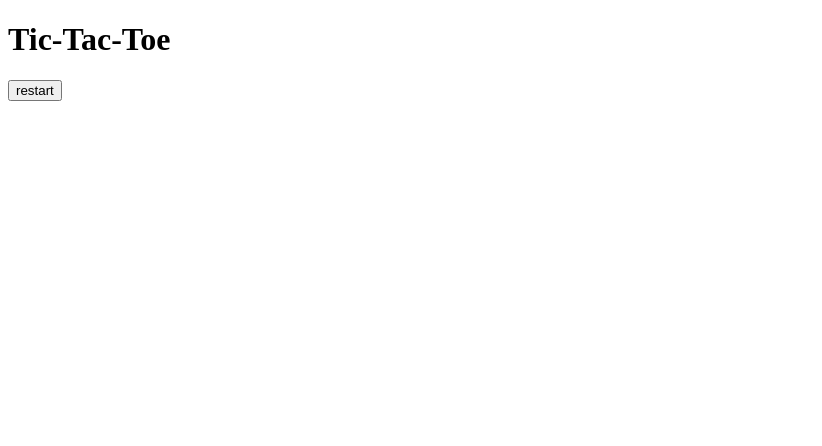
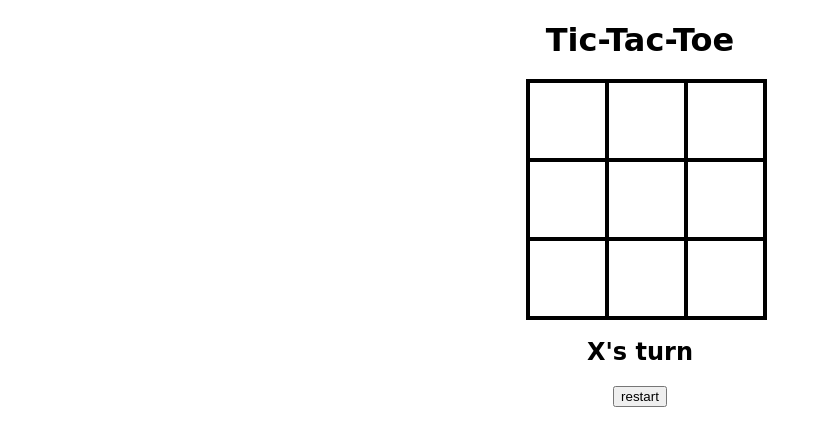
Before and after one commit to EliCodes-UX/tic-tac-toe, a plain HTML site: page index.html in a window 1280 px wide. Both pictures are taken after a click on the button "restart". Shown: the whole page, without its empty margins (0-822 px from the left). Drawn offline with Linux system fonts and the light colour scheme.

Commit message:
finalized game with code

```diff
--- a/index.html
+++ b/index.html
@@ -9,16 +9,16 @@
   <body>
     <div id="container">
       <h1>Tic-Tac-Toe</h1>
-      <div class="cellContainer">
-        <div cellIndex="0"></div>
-        <div cellIndex="1"></div>
-        <div cellIndex="2"></div>
-        <div cellIndex="3"></div>
-        <div cellIndex="4"></div>
-        <div cellIndex="5"></div>
-        <div cellIndex="6"></div>
-        <div cellIndex="7"></div>
-        <div cellIndex="8"></div>
+      <div id="cellContainer">
+        <div cellIndex="0" class="cell"></div>
+        <div cellIndex="1" class="cell"></div>
+        <div cellIndex="2" class="cell"></div>
+        <div cellIndex="3" class="cell"></div>
+        <div cellIndex="4" class="cell"></div>
+        <div cellIndex="5" class="cell"></div>
+        <div cellIndex="6" class="cell"></div>
+        <div cellIndex="7" class="cell"></div>
+        <div cellIndex="8" class="cell"></div>
       </div>
       <h2 id="text"></h2>
       <button id="restart">restart</button>
--- a/script.js
+++ b/script.js
@@ -0,0 +1,79 @@
+// create Dom elements
+const cells = document.querySelectorAll('.cell');
+const gameText = document.querySelector('#text');
+const restartBtn = document.querySelector('#restart');
+const toWin = [
+  [0, 1, 2],
+  [3, 4, 5],
+  [6, 7, 8],
+  [0, 3, 6],
+  [1, 4, 7],
+  [2, 5, 8],
+  [0, 4, 8],
+  [2, 4, 6],
+];
+let options = ['', '', '', '', '', '', '', '', ''];
+let currentPlayer = 'X';
+let running = false;
+
+// make the gamePlay
+gamePlay();
+
+function gamePlay() {
+  cells.forEach(cell => cell.addEventListener('click', clickedCell));
+  restartBtn.addEventListener('click', restartGame);
+  gameText.textContent = `${currentPlayer}'s turn`;
+  running = true;
+}
+function clickedCell() {
+  const cellIndex = this.getAttribute('cellIndex');
+
+  if (options[cellIndex] != '' || !running) {
+    return;
+  }
+
+  updateCell(this, cellIndex);
+  checkWinner();
+}
+function updateCell(cell, index) {
+  options[index] = currentPlayer;
+  cell.textContent = currentPlayer;
+}
+function changePlayer() {
+  currentPlayer = currentPlayer === 'X' ? 'O' : 'X';
+  gameText.textContent = `${currentPlayer}'s turn`;
+}
+function checkWinner() {
+  let roundWon = false;
+
+  for (let i = 0; i < toWin.length; i++) {
+    const condition = toWin[i];
+    const cellA = options[condition[0]];
+    const cellB = options[condition[1]];
+    const cellC = options[condition[2]];
+
+    if (cellA == '' || cellB == '' || cellC == '') {
+      continue;
+    }
+    if (cellA == cellB && cellB == cellC) {
+      roundWon = true;
+      break;
+    }
+  }
+  if (roundWon) {
+    gameText.textContent = `${currentPlayer} Wins!!`;
+    running = false;
+  } else if (!options.includes('')) {
+    gameText.textContent = 'Draw';
+    running = false;
+  } else {
+    changePlayer();
+  }
+}
+function restartGame() {
+  currentPlayer = 'X';
+  options = ['', '', '', '', '', '', '', '', ''];
+  gameText.textContent = `${currentPlayer}'s turn`;
+  cells.forEach(cell => (cell.textContent = ''));
+  running = true;
+}
--- a/style.css
+++ b/style.css
@@ -0,0 +1,19 @@
+.cell {
+  width: 75px;
+  height: 75px;
+  border: 2px solid;
+  box-shadow: 0 0 0 2px;
+  line-height: 75px;
+  font-size: 50px;
+  cursor: pointer;
+}
+#container {
+  font-family: 'Permanent Marker', cursive;
+  text-align: center;
+}
+#cellContainer {
+  display: grid;
+  grid-template-columns: repeat(3, auto);
+  width: 225px;
+  margin: auto;
+}
```
